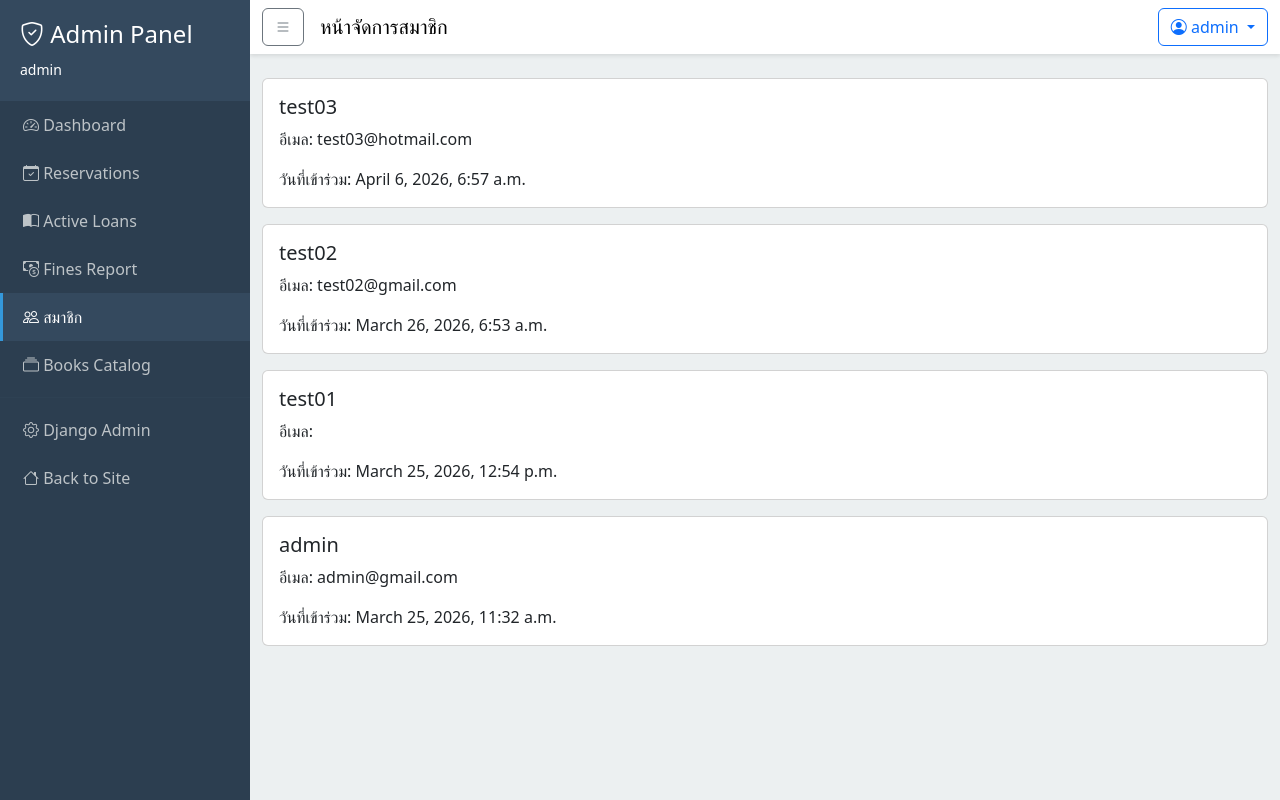
After one commit to fair1998/digital-library, a Django app: page /dashboard/users/ in a window 1280 px wide. The commit adds this page. Run offline with Django 4.2, Linux system fonts and the light colour scheme; a user stored in the database is signed in; data comes from the database, SQL or seed files in the repository; both versions use the stored data as it was after the commit.

Commit message:
Add admin users view and template for user management in dashboard

```diff
--- a/config/urls.py
+++ b/config/urls.py
@@ -22,6 +22,7 @@ from django.conf.urls.static import static
 from users.views import home_view
 from users.dashboard_views import dashboard_home_view
 from reservations.urls import dashboard_urlpatterns as reservations_dashboard_urls
+from users.urls import dashboard_urlpatterns as reservations_users_urls
 
 urlpatterns = [
     path('admin/', admin.site.urls),
@@ -30,13 +31,12 @@ urlpatterns = [
     path('books/', include('books.urls')),
     path('reservations/', include('reservations.urls')),
     path('loans/', include('loans.urls')),
-
-    # Member fines view
     path('my-fines/', include('fines.urls')),
 
     # Admin Dashboard
     path('dashboard/', dashboard_home_view, name='dashboard_home'),
     path('dashboard/', include(reservations_dashboard_urls)),
+    path('dashboard/', include(reservations_users_urls)),
     path('dashboard/', include('fines.urls')),
 ]
 
--- a/templates/base_admin.html
+++ b/templates/base_admin.html
@@ -103,8 +103,9 @@
                         </a>
                     </li>
                     <li class="nav-item">
-                        <a class="nav-link" href="#">
-                            <i class="bi bi-people"></i> Users
+                        <a class="nav-link {% if 'dashboard/users' in request.path %}active{% endif %}"
+                           href="{% url 'dashboard_users' %}">
+                            <i class="bi bi-people"></i> สมาชิก
                         </a>
                     </li>
                     <li class="nav-item">
--- /dev/null
+++ b/templates/dashboard/users/index.html
@@ -0,0 +1,18 @@
+{% extends "base_admin.html" %}
+{% block title %}
+    หน้าจัดการสมาชิก
+{% endblock title %}
+{% block page_title %}
+    หน้าจัดการสมาชิก
+{% endblock page_title %}
+{% block content %}
+    {% for user in users %}
+        <div class="card mb-3">
+            <div class="card-body">
+                <h5 class="card-title">{{ user.username }}</h5>
+                <p class="card-text">อีเมล: {{ user.email }}</p>
+                <p class="card-text">วันที่เข้าร่วม: {{ user.date_joined }}</p>
+            </div>
+        </div>
+    {% endfor %}
+{% endblock content %}
--- a/users/urls.py
+++ b/users/urls.py
@@ -8,3 +8,7 @@ urlpatterns = [
     path('login/', views.login_view, name='login'),
     path('logout/', views.logout_view, name='logout'),
 ]
+
+dashboard_urlpatterns = [
+    path('users/', views.admin_users_view, name='dashboard_users'),
+]
--- a/users/views.py
+++ b/users/views.py
@@ -1,6 +1,7 @@
 from django.shortcuts import render, redirect
 from django.contrib.auth import login, authenticate, logout
 from django.contrib.auth.decorators import login_required
+from django.contrib.admin.views.decorators import staff_member_required
 from django.contrib import messages
 from .forms import UserRegistrationForm, UserLoginForm
 
@@ -61,3 +62,16 @@ def logout_view(request):
 def home_view(request):
     """Home page view"""
     return render(request, 'home.html')
+
+@staff_member_required
+def admin_users_view(request):
+    """Admin view to list all users"""
+    from django.contrib.auth import get_user_model
+    User = get_user_model()
+    users = User.objects.all().order_by('-date_joined')
+
+    context = {
+        'users': users,
+    }
+
+    return render(request, 'dashboard/users/index.html', context)
```
Also changed, not shown: db.sqlite3.
